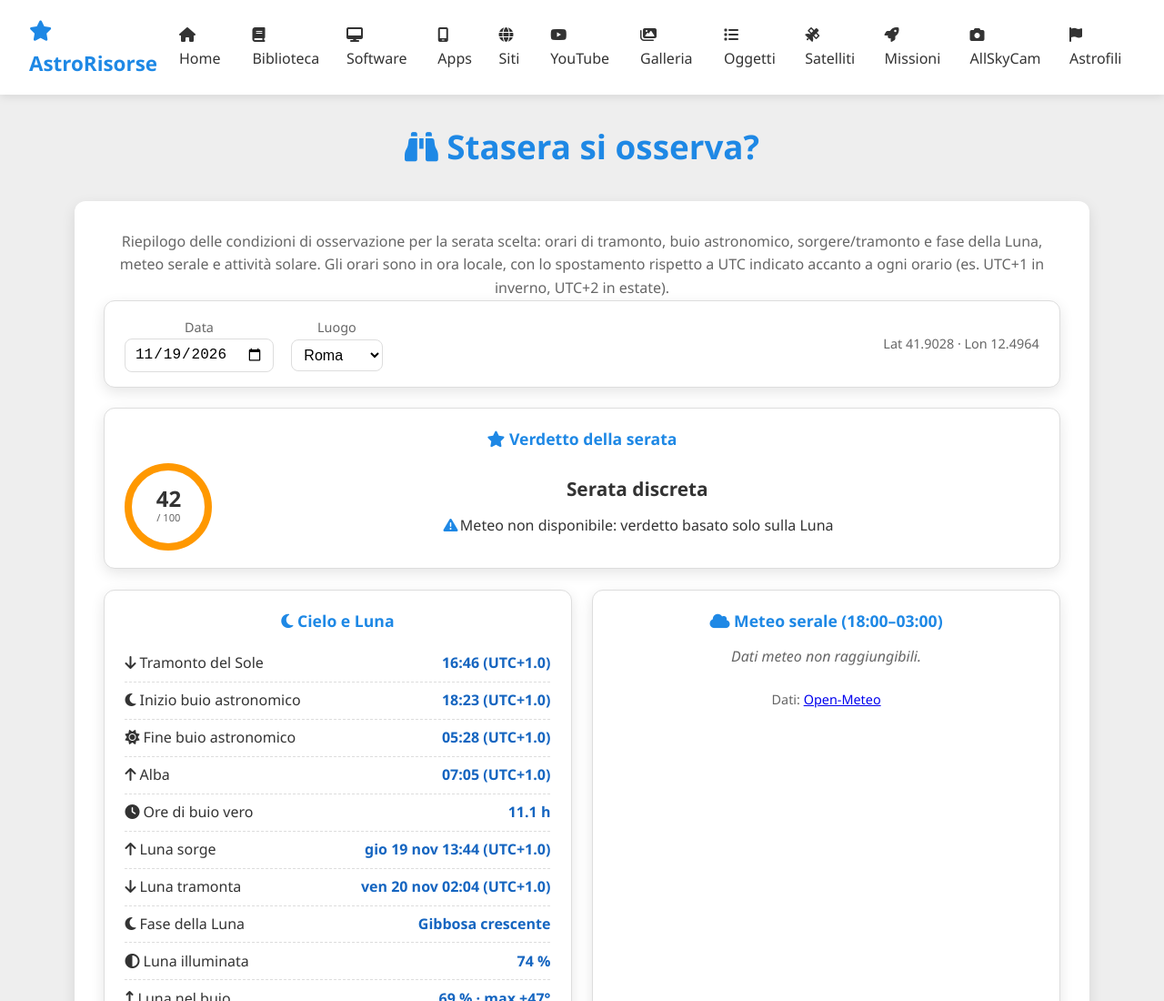
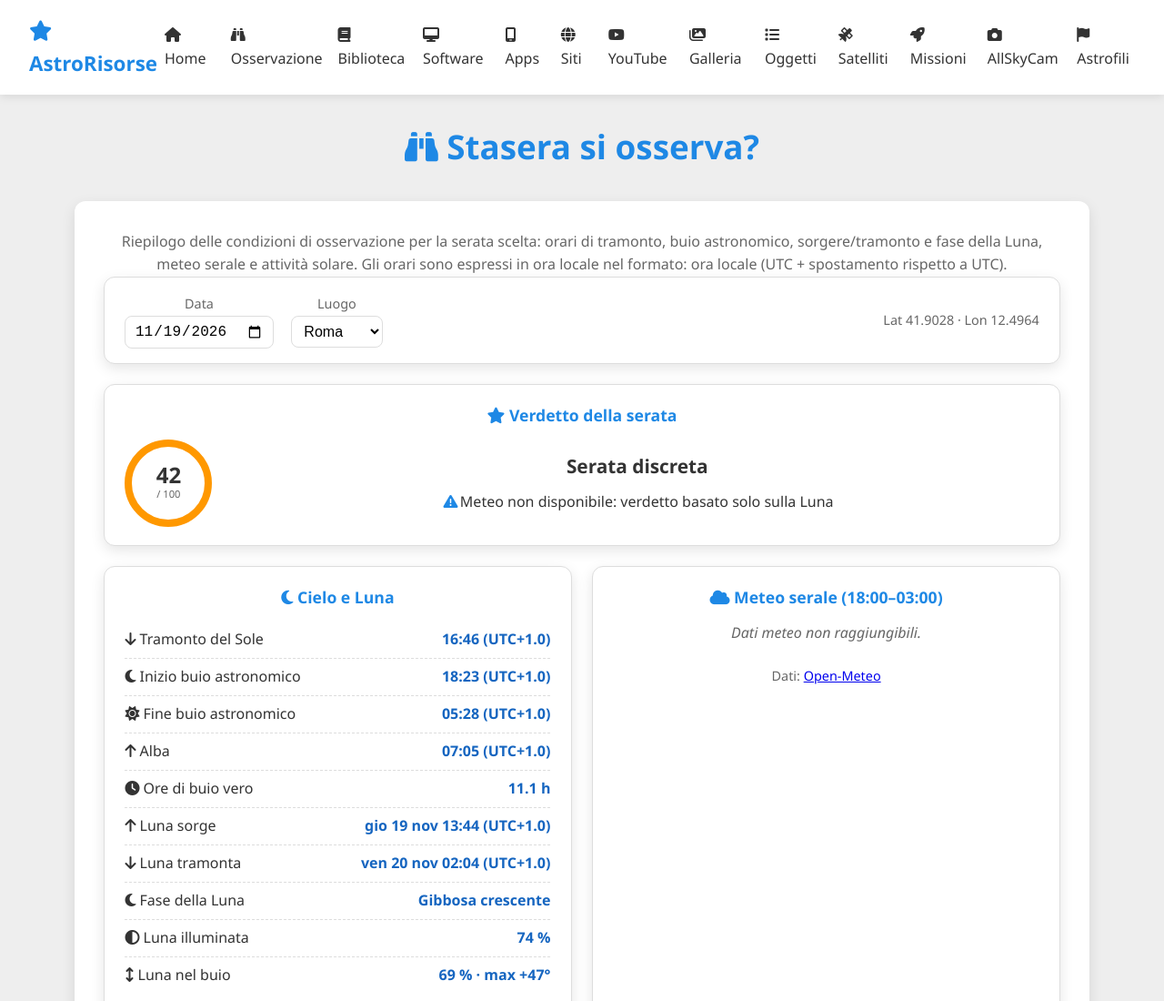
Before and after one commit to chr2525-astro/sito-risorse, a plain HTML site: page osservazione.html in a window 1280 px wide. Shown: the top 1100 px of the page at 91% size. Drawn offline with Linux system fonts and the light colour scheme; no server answers.

Commit message:
Add files via upload

```diff
--- a/osservazione.html
+++ b/osservazione.html
@@ -168,7 +168,7 @@
         /* barre meteo */
         .meteo-row {
             display: grid;
-            grid-template-columns: 3.2rem 1fr 3.4rem;
+            grid-template-columns: minmax(7.8rem, auto) 1fr 3.4rem;
             gap: .6rem;
             align-items: center;
             padding: .18rem 0;
@@ -447,6 +447,13 @@
                 </li>
 
                 <li>
+                    <a href="osservazione.html">
+                        <i class="fa-solid fa-binoculars"></i>
+                        Osservazione
+                    </a>
+                </li>
+
+                <li>
                     <a href="biblioteca.html">
                         <i class="fa-solid fa-book"></i>
                         Biblioteca
@@ -558,9 +565,7 @@
                         Riepilogo delle condizioni di osservazione per la serata scelta:
                         orari di tramonto, buio astronomico, sorgere/tramonto e fase della Luna,
                         meteo serale e attività solare.
-                        Gli orari sono in ora locale, con lo spostamento
-                        rispetto a UTC indicato accanto a ogni orario
-                        (es. UTC+1 in inverno, UTC+2 in estate).
+                        Gli orari sono espressi in ora locale nel formato: ora locale (UTC + spostamento rispetto a UTC).
                     </p>
 
                     <!-- PARAMETRI -->
```
Also changed, not shown: allskycam.html (+7 -0 lines), astrofili.html (+7 -0 lines), biblioteca.html (+7 -0 lines), galleria.html (+7 -0 lines), index.html (+7 -0 lines), missioni.html (+7 -0 lines), mobile.html (+7 -0 lines), not_found.html (+7 -0 lines), oggetti.html (+7 -0 lines), oggetti_mio.html (+7 -0 lines), satelliti.html (+7 -0 lines), siti.html (+7 -0 lines), software.html (+7 -0 lines), youtube.html (+7 -0 lines), 1 other file.
